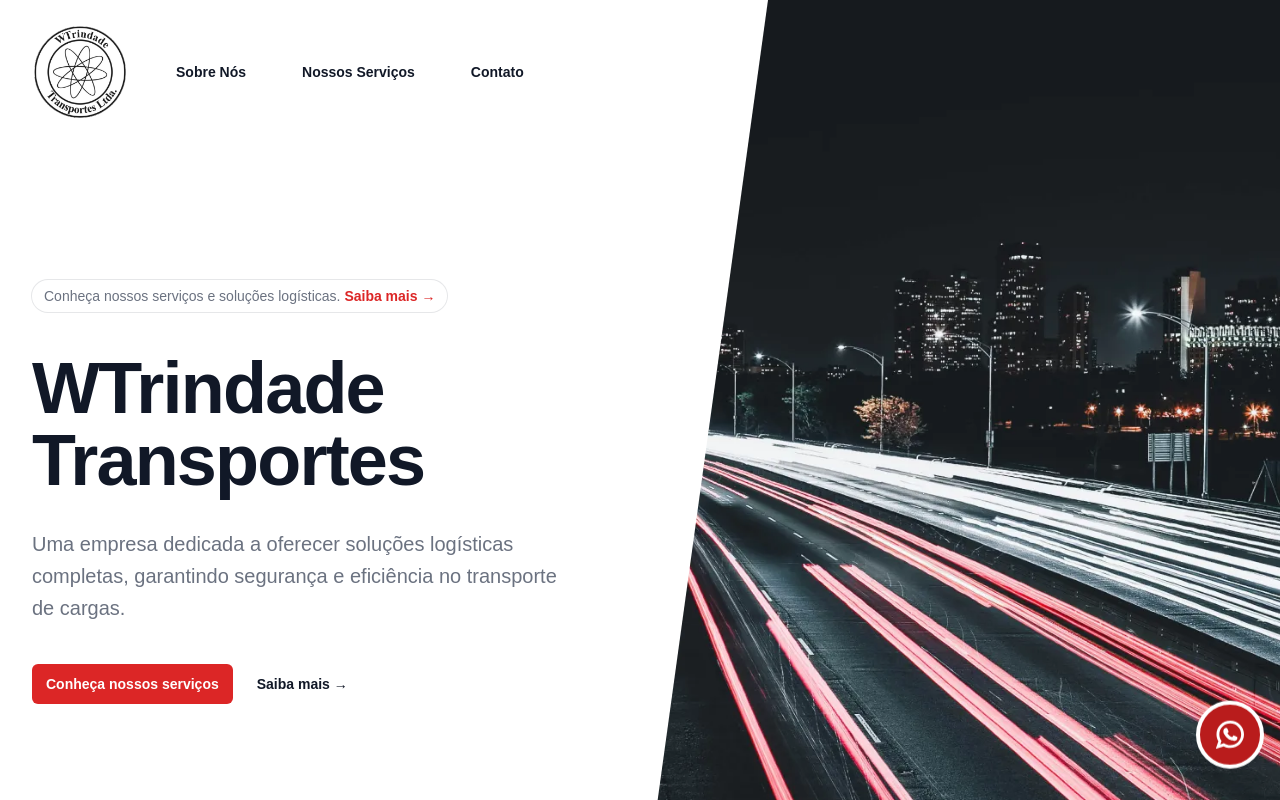
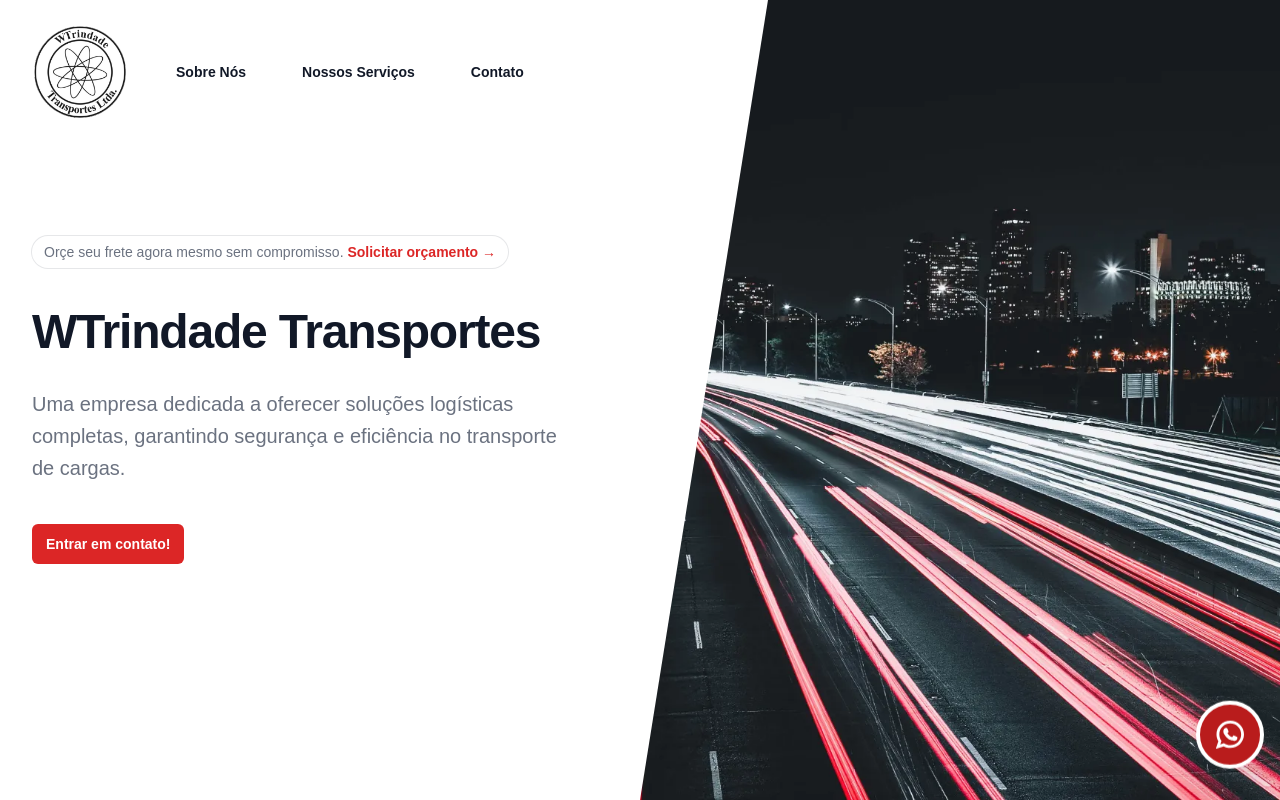
Before and after one commit to TrindadeBRA/wtrindade-website, a Next.js app: page / in a window 1280 px wide. Shown: the top 800 px of the page. Built offline with nearby package versions, Linux system fonts and the light colour scheme.

Commit message:
Hero fix

```diff
--- a/app/components/Hero.tsx
+++ b/app/components/Hero.tsx
@@ -15,7 +15,7 @@ export default function Hero() {
   const [mobileMenuOpen, setMobileMenuOpen] = useState(false)
 
   return (
-    <div className="bg-white">
+    <div className="bg-white min-h-screen relative">
       <header className="absolute inset-x-0 top-0 z-50">
         <div className="mx-auto max-w-7xl">
           <div className="px-6 pt-6 lg:max-w-2xl lg:pr-0 lg:pl-8">
@@ -91,9 +91,9 @@ export default function Hero() {
         </Dialog>
       </header>
 
-      <div className="relative">
-        <div className="mx-auto max-w-7xl">
-          <div className="relative z-10 pt-14 lg:w-full lg:max-w-2xl">
+      <div className="relative min-h-screen">
+        <div className="mx-auto max-w-7xl h-full">
+          <div className="relative z-10 h-full lg:w-full lg:max-w-2xl">
             <svg
               viewBox="0 0 100 100"
               preserveAspectRatio="none"
@@ -103,18 +103,23 @@ export default function Hero() {
               <polygon points="0,0 90,0 50,100 0,100" />
             </svg>
 
-            <div className="relative px-6 py-32 sm:py-40 lg:px-8 lg:py-56 lg:pr-0">
+            <div className="relative px-6 min-h-screen flex items-center sm:py-40 lg:px-8 lg:py-0 lg:pr-0">
               <div className="mx-auto max-w-2xl lg:mx-0 lg:max-w-xl">
                 <div className="hidden sm:mb-10 sm:flex">
                   <div className="relative rounded-full px-3 py-1 text-sm/6 text-gray-500 ring-1 ring-gray-900/10 hover:ring-gray-900/20">
-                    Conheça nossos serviços e soluções logísticas.{' '}
-                    <a href="#" className="font-semibold whitespace-nowrap text-red-600">
+                    Orçe seu frete agora mesmo sem compromisso.{' '}
+                    <a
+                      href="https://web.whatsapp.com/send?phone=5511985148306&text=Olá, gostaria de mais informações sobre seus serviços"
+                      target="_blank"
+                      rel="noopener noreferrer"
+                      className="font-semibold whitespace-nowrap text-red-600"
+                    >
                       <span aria-hidden="true" className="absolute inset-0" />
-                      Saiba mais <span aria-hidden="true">&rarr;</span>
+                      Solicitar orçamento <span aria-hidden="true">&rarr;</span>
                     </a>
                   </div>
                 </div>
-                <h1 className="text-5xl font-semibold tracking-tight text-pretty text-gray-900 sm:text-7xl">
+                <h1 className="text-5xl font-semibold tracking-tight text-pretty text-gray-900">
                   WTrindade Transportes
                 </h1>
                 <p className="mt-8 text-lg font-medium text-pretty text-gray-500 sm:text-xl/8">
@@ -122,14 +127,16 @@ export default function Hero() {
                 </p>
                 <div className="mt-10 flex items-center gap-x-6">
                   <a
-                    href="#"
+                    href="https://web.whatsapp.com/send?phone=5511985148306&text=Olá, gostaria de mais informações sobre seus serviços"
+                    target="_blank"
+                    rel="noopener noreferrer"
                     className="rounded-md bg-red-600 px-3.5 py-2.5 text-sm font-semibold text-white shadow-xs hover:bg-red-500 focus-visible:outline-2 focus-visible:outline-offset-2 focus-visible:outline-red-600"
                   >
-                    Conheça nossos serviços
+                    Entrar em contato!
                   </a>
-                  <a href="#" className="text-sm/6 font-semibold text-gray-900">
+                  {/* <a href="#" className="text-sm/6 font-semibold text-gray-900">
                     Saiba mais <span aria-hidden="true">→</span>
-                  </a>
+                  </a> */}
                 </div>
               </div>
             </div>
@@ -141,7 +148,8 @@ export default function Hero() {
             height={1080}
             alt=""
             src="/assets/images/hero.webp"
-            className="aspect-3/2 object-cover lg:aspect-auto lg:size-full"
+            className="aspect-[3/2] object-cover lg:aspect-auto lg:h-full lg:w-full"
+            priority
           />
         </div>
       </div>
```
